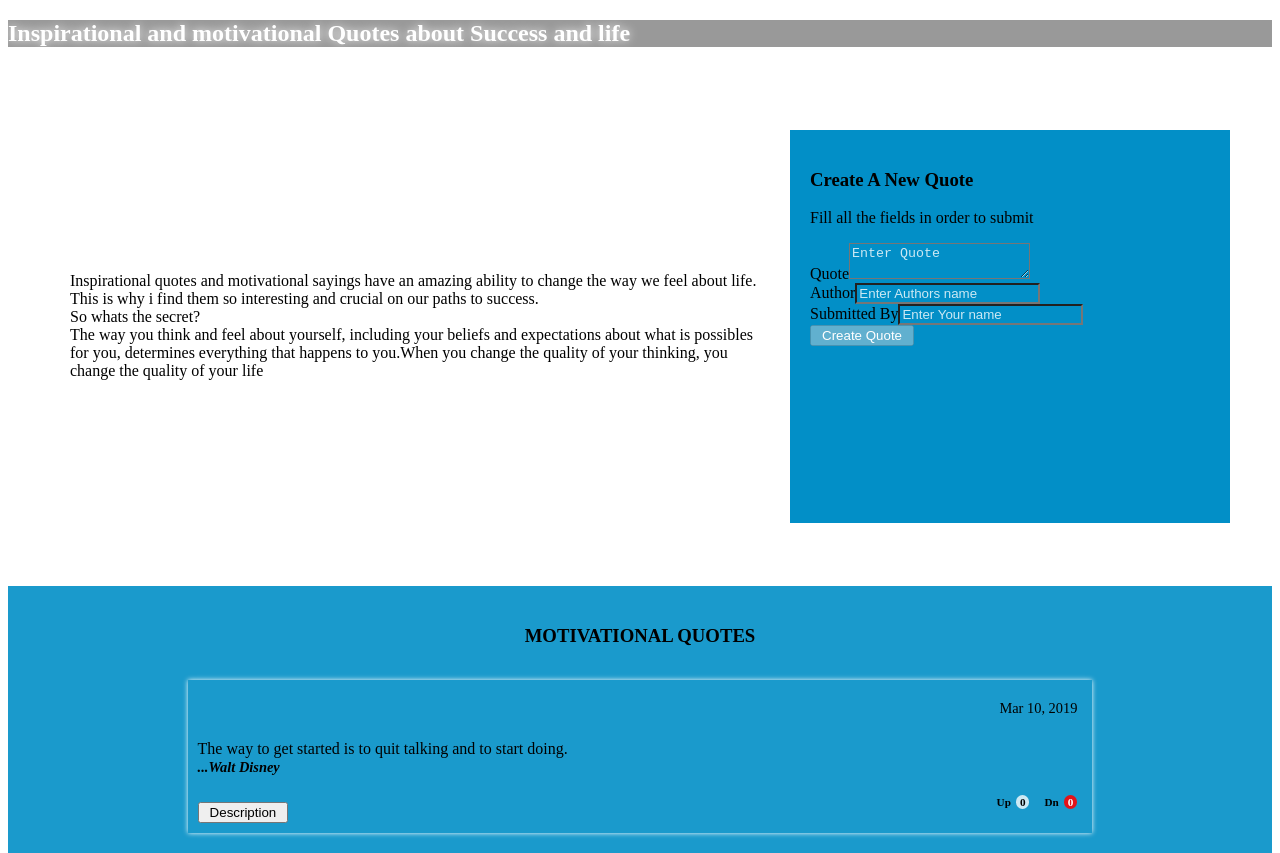
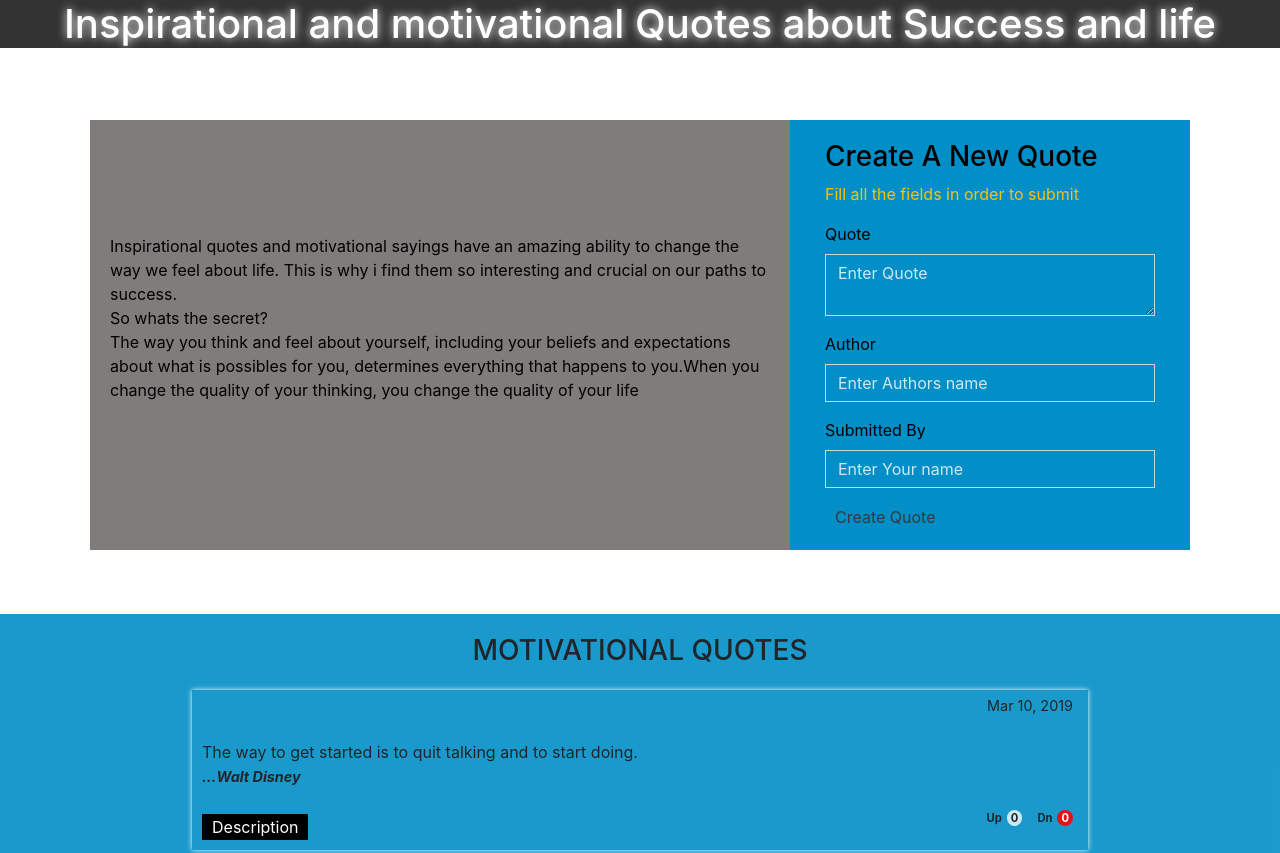
Before and after one commit to kelvin-daniel/quote-app, an Angular app in the folder quote/: page / in a window 1280 px wide. Shown: the top 853 px of the page. Built offline with nearby package versions, Linux system fonts and the light colour scheme.

Commit message:
add bootstrap to the page

```diff
--- a/quote/src/app/quote/quote.component.css
+++ b/quote/src/app/quote/quote.component.css
@@ -1,7 +1,7 @@
 h1 {
   color: rgb(255, 255, 255);
   text-shadow: 0 0 10px white;
-  background: rgba(0, 0, 0, 0.4);
+  background: rgba(0, 0, 0, 0.8);
 }
 
 .intro {
@@ -19,7 +19,7 @@ h1 {
   padding: 10% 20px;
   width: 700px;
   max-width: 100;
-  background: white;
+  background: rgb(128, 124, 124);
   text-align: left;
 }
 
--- a/quote/src/index.html
+++ b/quote/src/index.html
@@ -6,6 +6,7 @@
   <base href="/">
   <meta name="viewport" content="width=device-width, initial-scale=1">
   <link rel="icon" type="image/x-icon" href="favicon.ico">
+  <link rel="stylesheet" href="https://stackpath.bootstrapcdn.com/bootstrap/4.5.2/css/bootstrap.min.css">
 </head>
 <body>
   <section class="load">
--- a/quote/src/styles.css
+++ b/quote/src/styles.css
@@ -1 +1,101 @@
 /* You can add global styles to this file, and also import other style files */
+/* You can add global styles to this file, and also import other style files */
+/* @import "~bootstrap/dist/css/bootstrap.css"; */
+*{
+  margin: 0;
+  padding: 0;
+  box-sizing: border-box;
+  transition: all 0.5s ease-in-out;
+}
+html{
+  scroll-behavior: smooth;
+}
+body{
+  min-height: 100vh;
+  background: rgb(255, 255, 255);
+  background-size: cover;
+  background-repeat: no-repeat;
+  background-attachment: fixed;
+
+}
+/*--------------------------------------------
+            LOADER
+----------------------------------------------*/
+.load{
+  animation: load_cont 2.4s linear 1;
+}
+@keyframes load_cont{
+  0%{height: 100vh;overflow: hidden;}
+  100%{height: 100vh;overflow: hidden;}
+}
+.loader{
+  width: 100%;
+  height: 0;
+  background: rgba(19, 34, 43, 0.9);
+  text-align: center;
+  animation: load_hide 2.4s linear 1;
+  overflow: hidden;
+  font-size: 0.8em;
+}
+.loader>div{
+  display: inline-block;
+  margin-top: 40vh;
+  width: 5vw;
+  height: 5vw;
+  border: 0.3vw solid white;
+  border-right: 0.3vw solid transparent;
+  border-radius: 50%;
+  animation: load 1s linear infinite;
+  transition: all 0.3s ease;
+}
+@keyframes load{
+  100%{transform: rotate(360deg);}
+}
+@keyframes load_hide{
+  0%{height: 100vh;}
+  80%{height: 100vh;}
+  100%{height: 0;}
+}
+/*--------------------------------------------
+            BUTTONS
+----------------------------------------------*/
+button {
+  position: relative;
+  color: white;
+  background-color: black;
+  border: none;
+  padding: 6px 30px;
+  cursor: pointer;
+  transition: all 0.2s ease-in-out;
+  outline-color: transparent;
+}
+
+button:after {
+  content: '';
+  position: absolute;
+  transform: rotate(45deg);
+  top: 5px;
+  height: 15px;
+  width: 15px;
+  left: 0;
+  transition: all 0.2s ease;
+
+}
+
+button:hover {
+  box-shadow: 0 0 20px rgb(255, 255, 255);
+  border-radius: 30px;
+  transition-delay: 0.1s;
+}
+
+button:active {
+  box-shadow: 0 0 60px rgb(255, 255, 255);
+  transition: 0.1s ease;
+}
+
+button:hover:after {
+  left: 100%;
+  border-top: 2px solid rgb(255, 255, 255);
+  border-right: 2px solid rgb(255, 255, 255);
+  box-shadow: 15px -15px 20px rgb(255, 255, 255);
+}
```
